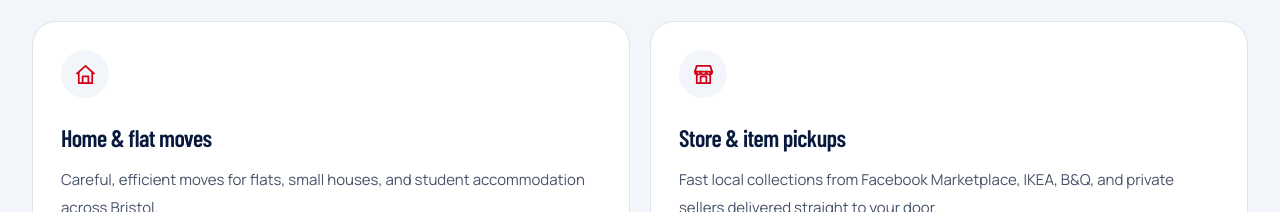
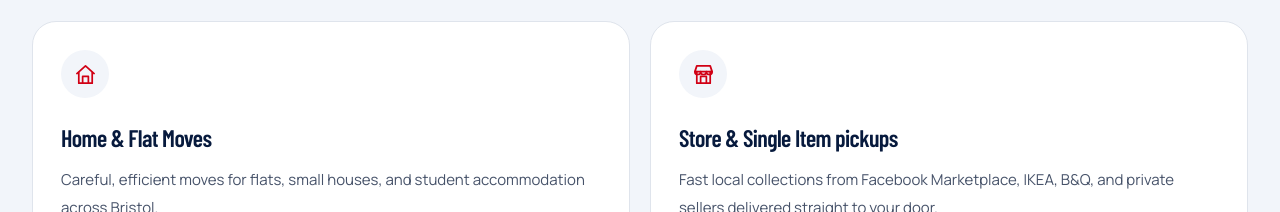
Before and after one commit to rittranzbristol-lgtm/rittranz-bristol, a React (Vite) app: page / in a window 1280 px wide. Shown: the part 1480-1692 px from the top of the page. Built offline with nearby package versions, Linux system fonts and the light colour scheme.

Commit message:
Update home.ts

```diff
--- a/src/data/home.ts
+++ b/src/data/home.ts
@@ -5,7 +5,7 @@ export const services = [
   {
     id: "home-moves",
     icon: "home" as IconName,
-    title: "Home & flat moves",
+    title: "Home & Flat Moves",
     description: "Careful, efficient moves for flats, small houses, and student accommodation across Bristol.",
     price: "£40",
     unit: "/ hour",
@@ -15,7 +15,7 @@ export const services = [
   {
     id: "store-pickups",
     icon: "store" as IconName,
-    title: "Store & item pickups",
+    title: "Store & Single Item pickups",
     description: "Fast local collections from Facebook Marketplace, IKEA, B&Q, and private sellers delivered straight to your door.",
     price: "£35",
     unit: "from",
```
